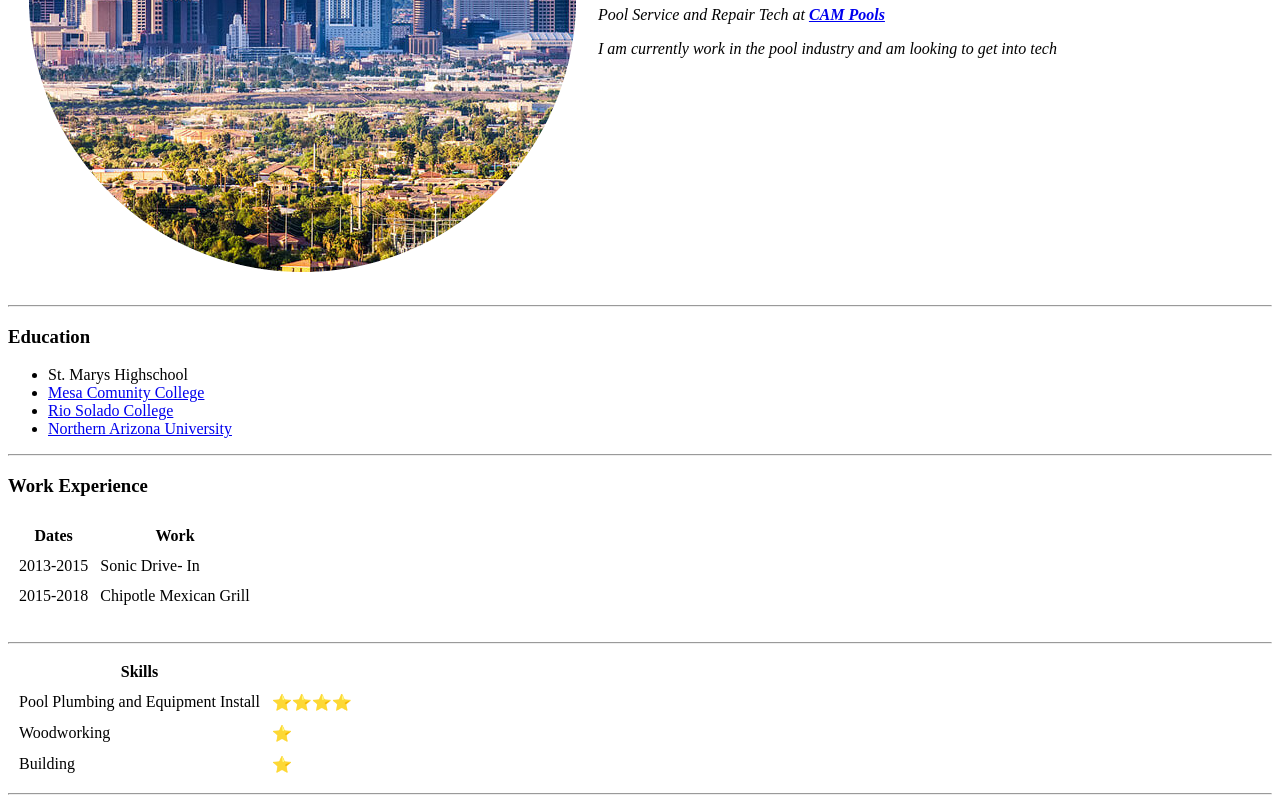
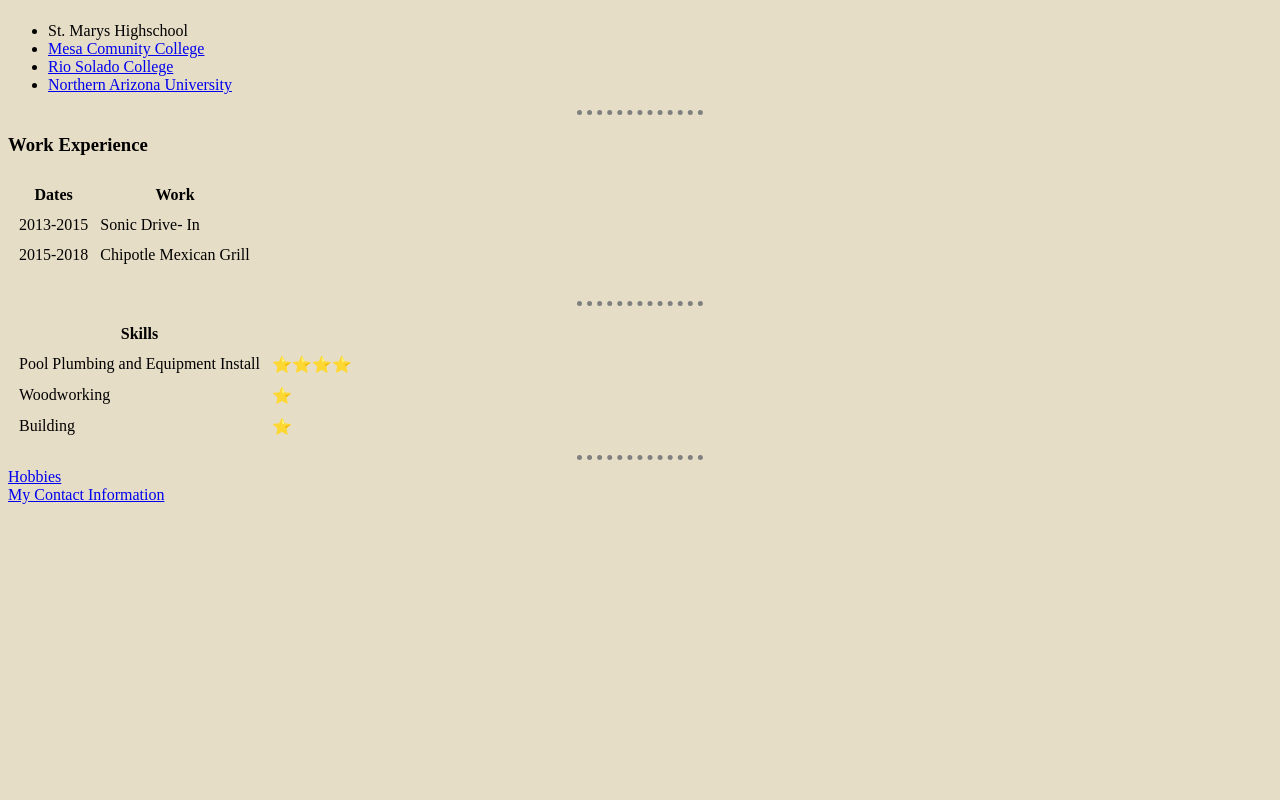
Before and after one commit to MTorres68/mt, a plain HTML site: page index.html in a window 1280 px wide. Shown: the part 304-1104 px from the top of the page. After the commit the page ends 816 px from the top, so only its background shows below. Drawn offline with Linux system fonts and the light colour scheme.

Commit message:
Add files via upload

```diff
--- a/index.html
+++ b/index.html
@@ -4,15 +4,30 @@
 <head>
   <meta charset="utf-8">
   <title>Matt's Personal Site</title>
+  <style>
+      body {background-color:#E6DDC6;}
+      hr{border-style:none;
+      border-top-style: dotted;
+      border-color: grey;
+      border-width: 5px;
+      height:0px;
+      width:10%;}
+
+      img{height:200px;}
+
+
+  </style>
 </head>
 
 <body>
+
+
   <table cellspacing="20"
     <tr>
       <td><img src="AZ skyline-modified.png" alt=></td>
       <td><h1> Matthew Torres</h1>
       <p> <em>Pool Service and Repair Tech at <strong><a href="https://www.campools.pro/">CAM Pools</a></strong></<em></p>
-      <p>I am currently work in the pool industry and am looking to get into tech</p></td>
+      <p>I am currently working in the pool industry and am looking to get into tech</p></td>
     </tr>
   </table>
 
```
